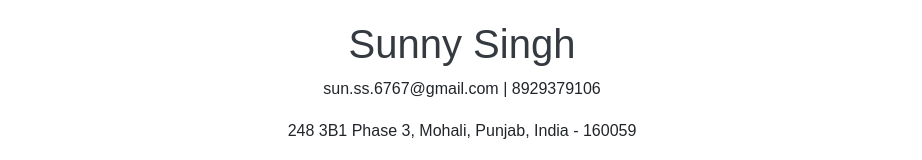
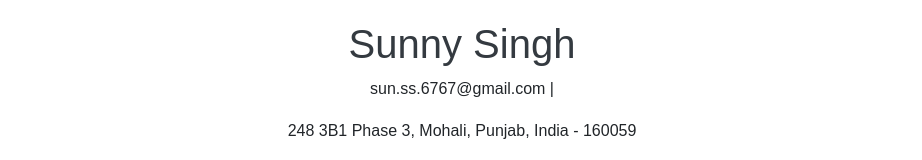
Before and after one commit to SunnySinghSaini/deployapp, a website: page public/portfolio.html in a window 1280 px wide. Shown: the top 160 px of the page, without its empty margins (178-1100 px from the left). Drawn offline with nearby package versions, Linux system fonts and the light colour scheme.

Commit message:
Update portfolio.html

```diff
--- a/public/portfolio.html
+++ b/public/portfolio.html
@@ -45,7 +45,7 @@
     <div class="container">
         <header class="text-center">
             <h1>Sunny Singh</h1>
-            <p>sun.ss.6767@gmail.com | 8929379106</p>
+            <p>sun.ss.6767@gmail.com | </p>
             <p>248 3B1 Phase 3, Mohali, Punjab, India - 160059</p>
             <p><a href="https://www.linkedin.com/in/sunny-singh-504808286" target="_blank">LinkedIn Profile</a></p>
         </header>
```
